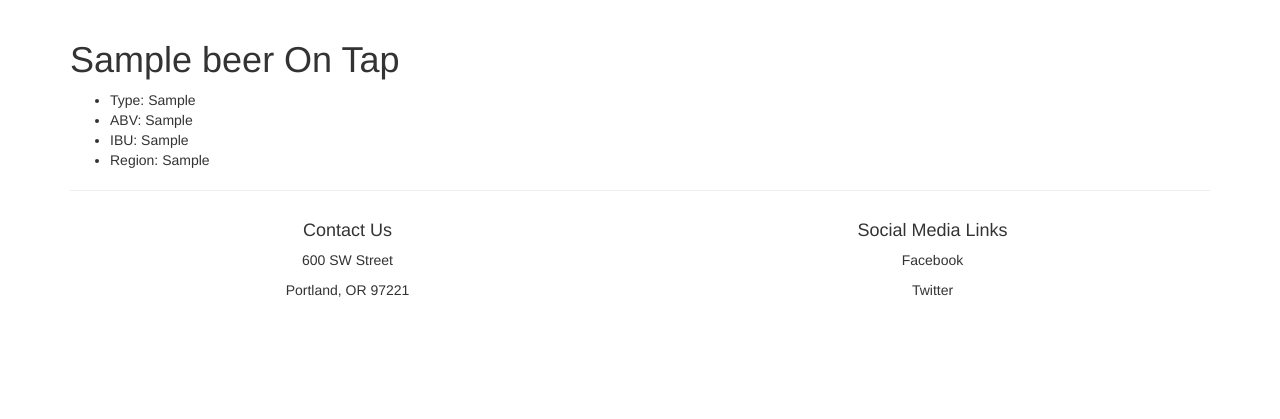
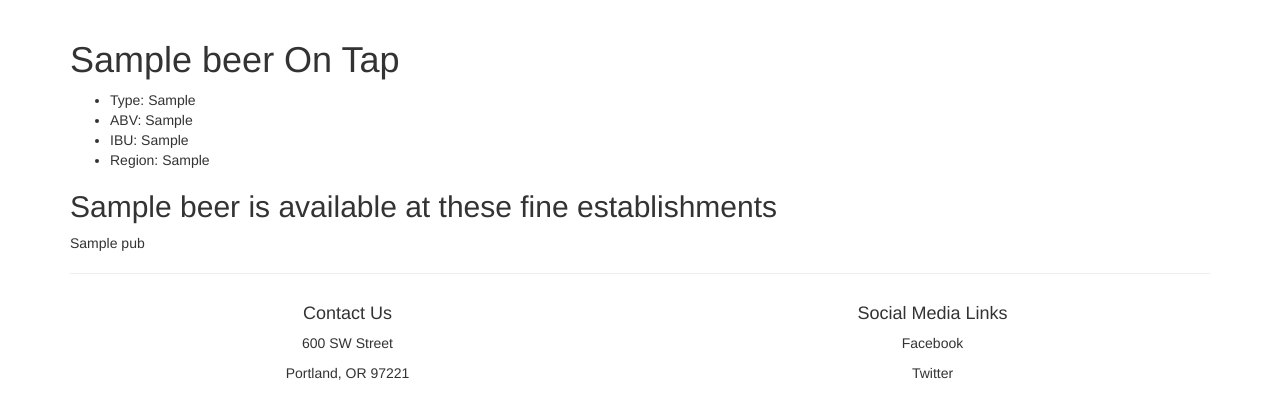
Before and after one commit to tlongren/tapThat, a PHP site: template views/beer.html.twig in a window 1280 px wide. Shown: the part 52-471 px from the top of the page. Run offline with PHP 8.4, Linux system fonts and the light colour scheme; the template is opened without the code that fills it: most values are stand-ins (such as "Sample title", 1, 10 or a date in 2020); some libraries are stand-ins or nearby versions.

Commit message:
Update beer search route to pass through pubs

```diff
--- a/app/app.php
+++ b/app/app.php
@@ -35,7 +35,8 @@
                 $matching_beer = $beer;
             }
         }
-        return $app['twig']->render('beer.html.twig', array('beer' => $matching_beer));
+        $pubs_on_tap = $matching_beer->getPubs();
+        return $app['twig']->render('beer.html.twig', array('beer' => $matching_beer, 'pubs' => $pubs_on_tap));
     });
 
     return $app;
--- a/views/beer.html.twig
+++ b/views/beer.html.twig
@@ -11,24 +11,14 @@
     </ul>
 
 
-
-
-
-
-
-
-
-
-
-
-
-
-
-
-
-
-
-
+{% if pubs is not empty %}
+    <h2>{{ beer.getName }} is available at these fine establishments</h2>
+    {% for pub in pubs %}
+        <p>{{ pub.getName }}</p>
+    {% endfor %}
+{% else %}
+    <p>{{ beer.getName }} isn't on tap anywhere at the moment.</p>
+{% endif %}
 
 
 
```
